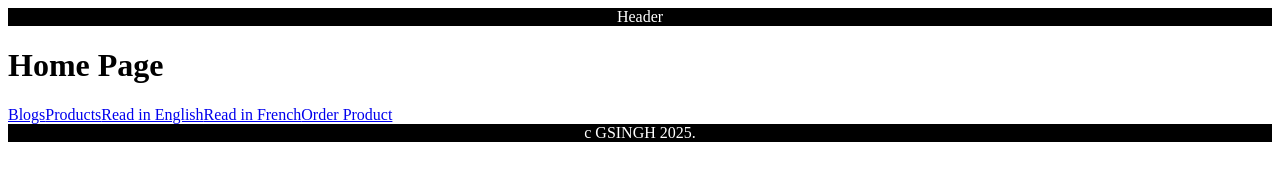
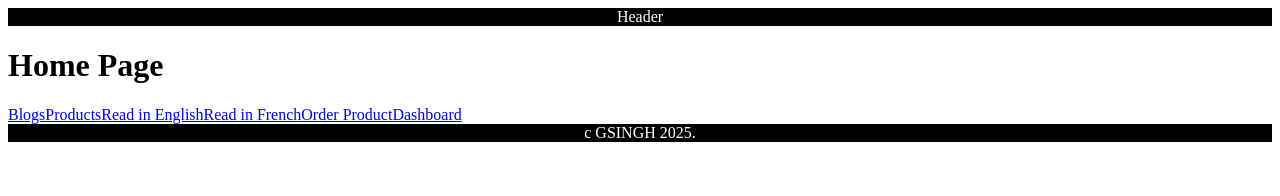
Before and after one commit to gsinghcodes/NextJS, a Next.js app: page / in a window 1280 px wide. Shown: the top 196 px of the page. Built offline with nearby package versions, Linux system fonts and the light colour scheme.

Commit message:
link to dashboard

```diff
--- a/src/app/page.tsx
+++ b/src/app/page.tsx
@@ -9,6 +9,7 @@ export default function Home(){
     <Link href={"/articles/breaking-news?lang=en"}>Read in English</Link>
     <Link href={"/articles/breaking-news?lang=fr"}>Read in French</Link>
     <Link href={"/order-product"}>Order Product</Link>
+    <Link href={"/dashboard"}>Dashboard</Link>
     </>
   )
 }
```
